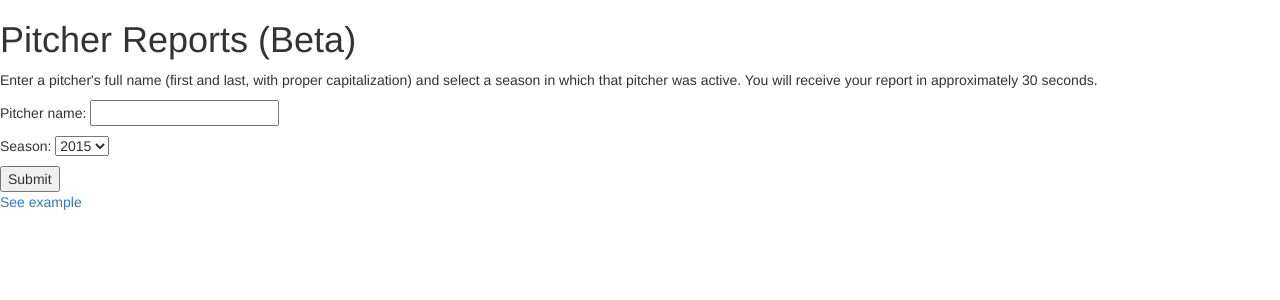
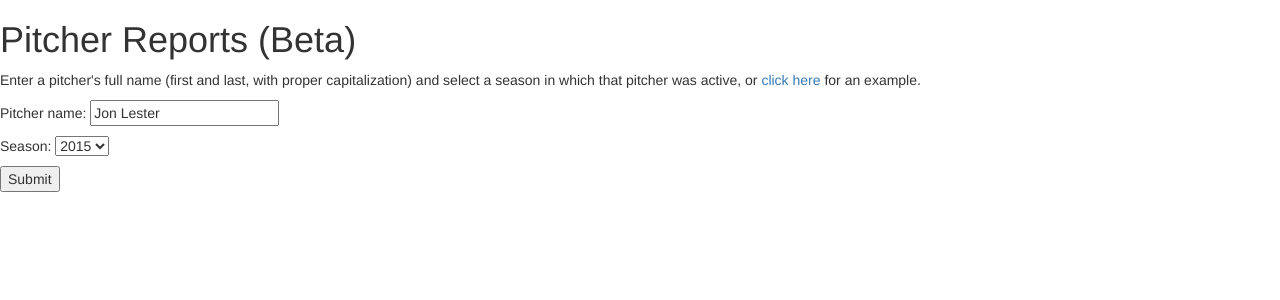
Before and after one commit to gsganden/pitcher-reports, a Flask app: page /index in a window 1280 px wide. Shown: the top 300 px of the page. Run offline with Flask 2, Linux system fonts and the light colour scheme; parts of the project's set-up code (start-up, migrations or seed data) failed here and were passed over; some libraries are stand-ins or nearby versions.

Commit message:
Add default name value

```diff
--- a/templates/index.html
+++ b/templates/index.html
@@ -11,11 +11,11 @@
     <div>
         <h1>Pitcher Reports (Beta)</h1>
           <p>
-            Enter a pitcher's full name (first and last, with proper capitalization) and select a season in which that pitcher was active. You will receive your report in approximately 30 seconds.
+            Enter a pitcher's full name (first and last, with proper capitalization) and select a season in which that pitcher was active, or <a href="./static/example.html">click here</a> for an example.
           </p>
             <form id='pitcher_form' method='post' action='index' >
               <p>
-                Pitcher name: <input type='text' name='pitcher' />
+                Pitcher name: <input type='text' name='pitcher' value='Jon Lester'/>
               </p>
               <p> Season:
               <select name="season">
@@ -32,9 +32,6 @@
               </p>
               <input type = 'submit' value='Submit' />
             </form>
-          <p>
-            <a href="./static/example.html">See example</a>
-          </p>
     </div>
   </body>
 </html>
```
